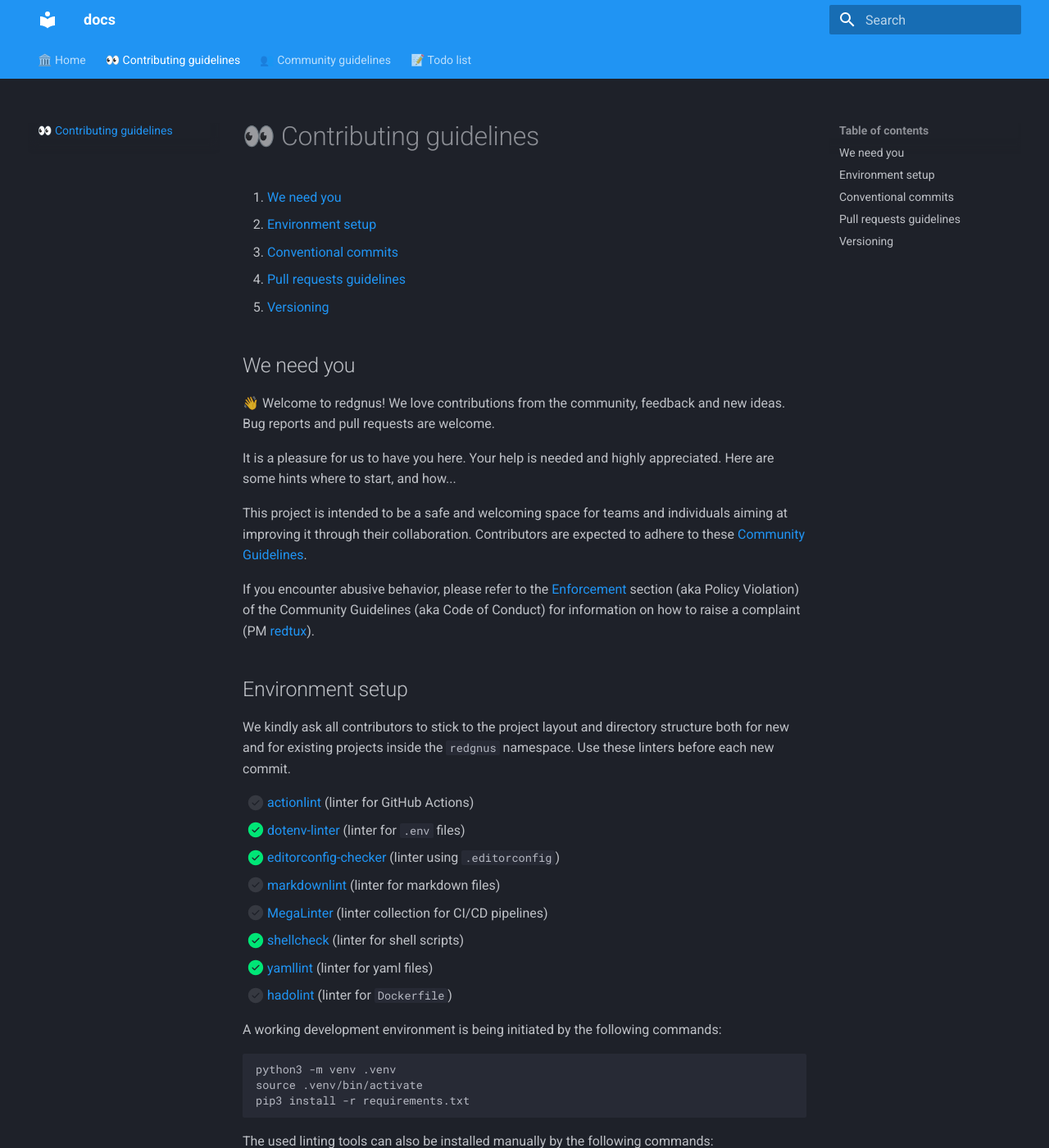
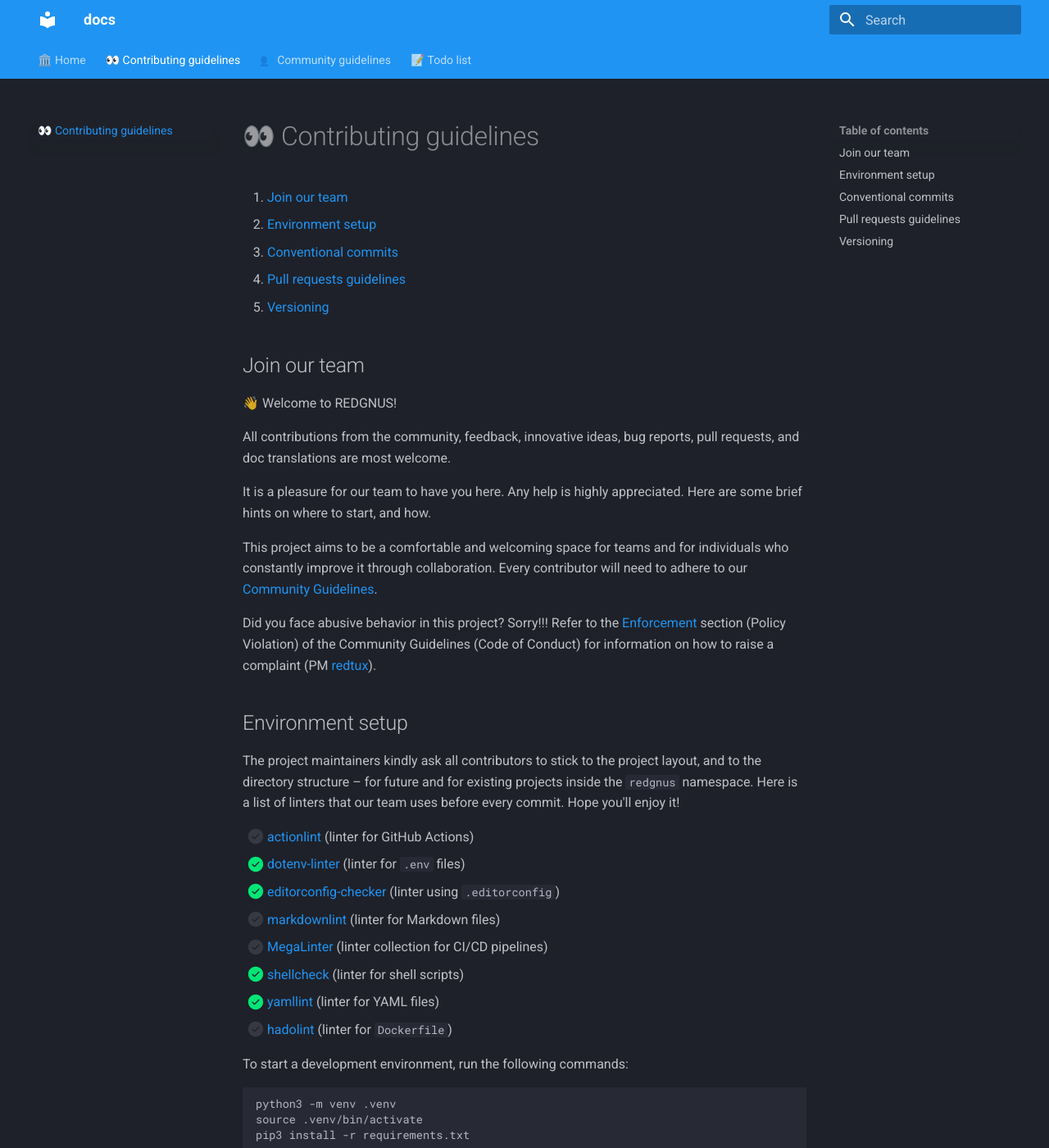
Before and after one commit to redgnus/template, an MkDocs documentation site: the page built from docs/CONTRIBUTING.md, in a window 1280 px wide and 1400 px high. Shown: the whole window at 82% size. Built offline with MkDocs 1.6.1 and Material for MkDocs 9.7.7, drawn with Linux system fonts in a browser that asks for light colours; some of the changed text lies outside the part shown.

Commit message:
docs: improve language for guidelines

````diff
--- a/docs/CONTRIBUTING.md
+++ b/docs/CONTRIBUTING.md
@@ -4,49 +4,52 @@
 ---
 
 <!--
-  SPDX-FileCopyrightText: 2023 Pablo Hörtner
+  SPDX-FileCopyrightText: 2023 Pablo Hörtner <redtux@pm.me>
   SPDX-License-Identifier:  CC-BY-SA-4.0
   https://spdx.org/licenses/CC-BY-SA-4.0
 -->
 
-1. [We need you](#we-need-you)
+1. [Join our team](#join-our-team)
 2. [Environment setup](#environment-setup)
 3. [Conventional commits](#conventional-commits)
 4. [Pull requests guidelines](#pull-requests-guidelines)
 5. [Versioning](#versioning)
 
-## We need you
+## Join our team
 
-👋  Welcome to redgnus! We love contributions from the community,
-feedback and new ideas. Bug reports and pull requests are welcome.
+👋  Welcome to REDGNUS!
 
-It is a pleasure for us to have you here. Your help is needed and
-highly appreciated. Here are some hints where to start, and how...
+All contributions from the community, feedback, innovative ideas,
+bug reports, pull requests, and doc translations are most welcome.
 
-This project is intended to be a safe and welcoming space for teams
-and individuals aiming at improving it through their collaboration.
-Contributors are expected to adhere to these [Community Guidelines].
+It is a pleasure for our team to have you here. Any help is highly
+appreciated. Here are some brief hints on where to start, and how.
 
-If you encounter abusive behavior, please refer to the [Enforcement]
-section (aka Policy Violation) of the Community Guidelines (aka Code
-of Conduct) for information on how to raise a complaint (PM [redtux]).
+This project aims to be a comfortable and welcoming space for teams
+and for individuals who constantly improve it through collaboration.
+Every contributor will need to adhere to our [Community Guidelines].
+
+Did you face abusive behavior in this project? Sorry!!! Refer to the
+[Enforcement] section (Policy Violation) of the Community Guidelines
+(Code of Conduct) for information on how to raise a complaint (PM [redtux]).
 
 ## Environment setup
 
-We kindly ask all contributors to stick to the project layout and
-directory structure both for new and for existing projects inside
-the `redgnus` namespace. Use these linters before each new commit.
+The project maintainers kindly ask all contributors to stick to the
+project layout, and to the directory structure – for future and for
+existing projects inside the `redgnus` namespace. Here is a list of
+linters that our team uses before every commit. Hope you'll enjoy it!
 
 - [ ] [actionlint] (linter for GitHub Actions)
 - [x] [dotenv-linter] (linter for `.env` files)
 - [x] [editorconfig-checker] (linter using `.editorconfig`)
-- [ ] [markdownlint] (linter for markdown files)
+- [ ] [markdownlint] (linter for Markdown files)
 - [ ] [MegaLinter] (linter collection for CI/CD pipelines)
 - [x] [shellcheck] (linter for shell scripts)
-- [x] [yamllint] (linter for yaml files)
+- [x] [yamllint] (linter for YAML files)
 - [ ] [hadolint] (linter for `Dockerfile`)
 
-A working development environment is being initiated by the following commands:
+To start a development environment, run the following commands:
 
 ```bash
 python3 -m venv .venv
@@ -54,7 +57,7 @@
 pip3 install -r requirements.txt
 ```
 
-The used linting tools can also be installed manually by the following commands:
+To manually install all linting tools, run the following commands:
 
 ```bash
 pip3 install --user --upgrade pip
@@ -72,8 +75,8 @@
 
 ## Conventional commits
 
-All redgnus projects follow the [Conventional Commits] specification. Therefore,
-all commit messages must follow the [Angular style standard] as described below.
+All REDGNUS projects follow the [Conventional Commits] specification. Therefore,
+all commit messages must follow the [Angular style standard], as described here.
 
 ```bash
 <type>[(scope)]: Subject
@@ -82,19 +85,19 @@
 
 Scope and body are optional. Type can be:
 
-- `build`: About packaging, building wheels, etc.
-- `chore`: About packaging or repo/files management.
-- `ci`: About Continuous Integration.
-- `docs`: About documentation.
-- `feat`: New feature.
-- `fix`: Bug fix.
-- `perf`: About performance.
-- `refactor`: Changes which are not features nor bug fixes.
-- `style`: A change in code style/format.
-- `tests`: About tests.
+- `build`: About packaging and building wheels
+- `chore`: About packaging or files management
+- `ci`: About Continuous Integration pipelines
+- `docs`: About documentation & DEV guidelines
+- `feat`: Introducing a feature or enhancement
+- `fix`: a. Fixing a bug – b. Closing an issue
+- `perf`: About a. performance – b. monitoring
+- `refactor`: Change that is no feature or fix
+- `style`: Changes in code style / code format
+- `tests`: About QA policy or test integration
 
 **Subject (and body) must be valid Markdown.**
-If you write a body, please add issues references at the end:
+If you write a body, add references to issues or tracking numbers at the end:
 
 ```bash
 Body.
@@ -106,20 +109,20 @@
 
 Link to any related issue in the Pull Request message.
 
-During review, we recommend using fixups:
+During review, our team recommends using `fixup`:
 
 ```bash
 # SHA is the SHA of the commit you want to fix
 git commit --fixup=SHA
 ```
 
-Once all the changes are approved, you can squash your commits:
+On approval of all changes after a review, you can squash your commits:
 
 ```bash
 git rebase -i --autosquash main
 ```
 
-Then you should push your changes to the remote origin repository:
+Finally, push your changes to the remote origin repository:
 
 ```bash
 git push
````
Also changed, not shown: docs/CODE_OF_CONDUCT.md (+1 -1 lines).
